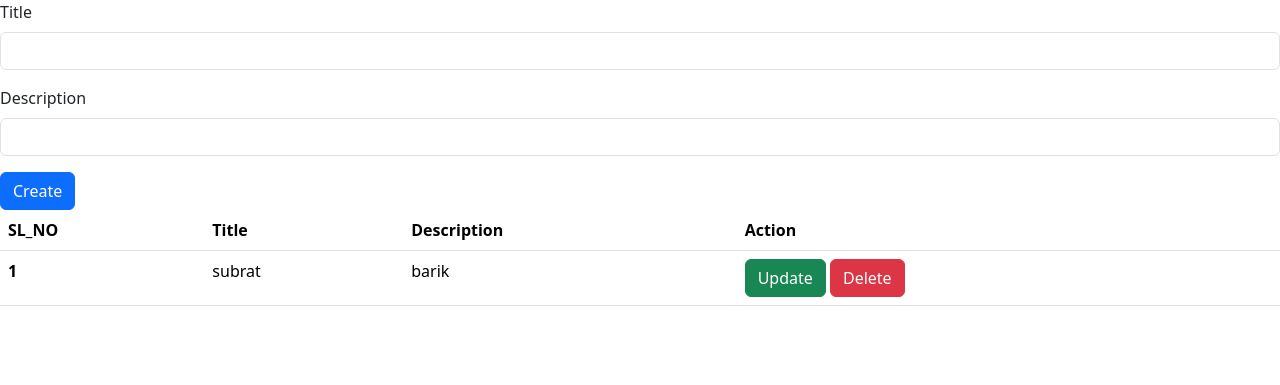
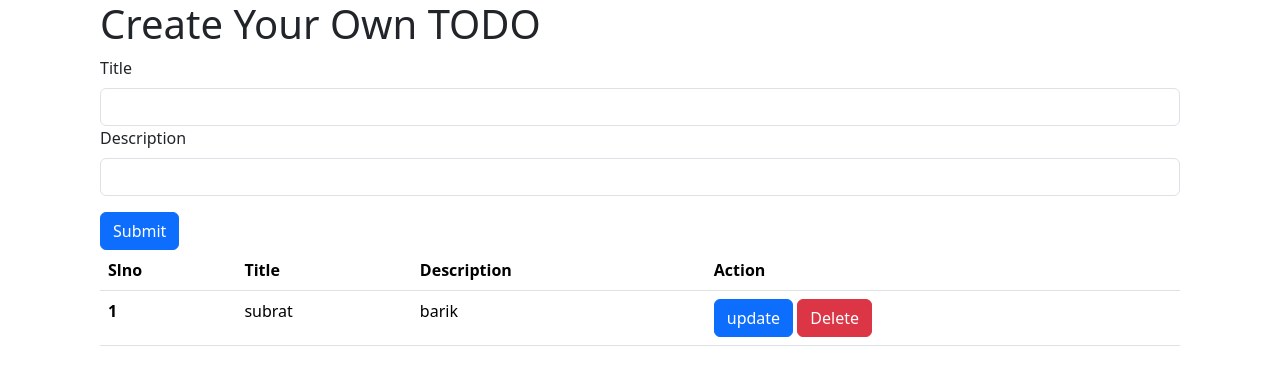
Before and after one commit to SubrataBarik/TODO, a Django app: template templates/home.html in a window 1280 px wide. Shown: the top 385 px of the page. Run offline with Django 5.2, Linux system fonts and the light colour scheme; the template is opened without the code that fills it: values that come from a table or form of the project are taken from there, others are empty; data comes from the database, SQL or seed files in the repository; both versions use the stored data as it was after the commit; parts of the project's set-up code (start-up, migrations or seed data) failed here and were passed over.

Commit message:
first commit

```diff
--- a/app/urls.py
+++ b/app/urls.py
@@ -1,7 +1,10 @@
 from django.urls import path
+
 from .views import *
 
+
 urlpatterns = [
-    path("" ,home , name='home'),
-    path('update_todo/', update_todo, name='update_todo'),
-    path('delete_todo/', delete_todo, name='delete_todo'),
+    path('', home, name='home'),
+    path('update<pk>', update, name='update'),
+    path('delete<pk>', delete, name='delete')
+]
--- a/templates/home.html
+++ b/templates/home.html
@@ -7,42 +7,50 @@
     <link href="https://cdn.jsdelivr.net/npm/bootstrap@5.3.3/dist/css/bootstrap.min.css" rel="stylesheet" integrity="sha384-QWTKZyjpPEjISv5WaRU9OFeRpok6YctnYmDr5pNlyT2bRjXh0JMhjY6hW+ALEwIH" crossorigin="anonymous">
 <script src="https://cdn.jsdelivr.net/npm/bootstrap@5.3.3/dist/js/bootstrap.bundle.min.js" integrity="sha384-YvpcrYf0tY3lHB60NNkmXc5s9fDVZLESaAA55NDzOxhy9GkcIdslK1eN7N6jIeHz" crossorigin="anonymous"></script>
 </head>
-<body>
+<body style="padding-right: 100px; padding-left: 100px;">
+    <h1>Create Your Own TODO</h1>
     <form method="post">
         {% csrf_token %}
         <div class="mb-3">
           <label for="exampleInputEmail1" class="form-label">Title</label>
           <input type="text" class="form-control" id="exampleInputEmail1" aria-describedby="emailHelp" name="title">
-        </div>
         <div class="mb-3">
           <label for="exampleInputPassword1" class="form-label">Description</label>
           <input type="text" class="form-control" id="exampleInputPassword1" name="desc">
         </div>
-        <button type="submit" class="btn btn-primary">Create</button>
+
+        <button type="submit" class="btn btn-primary">Submit</button>
       </form>
-
+{% if all_todos %}
 <table class="table">
   <thead>
     <tr>
-            <th scope="col">SL_NO</th>
+      <th scope="col">Slno</th>
       <th scope="col">Title</th>
       <th scope="col">Description</th>
       <th scope="col">Action</th>
     </tr>
   </thead>
   <tbody>
-            {% for todos in all_todos %}
+    {% for todo in all_todos %}
     <tr>
       <th scope="row">{{forloop.counter}}</th>
-                <td>{{todos.title}}</td>
-                <td>{{todos.desc}}</td>
+      <td>{{todo.title}}</td>
+      <td>{{todo.desc}}</td>
       <td>
-                  <a href=""><button type="button" class="btn btn-success">Update</button></a>
-                  <a href=""><button type="button" class="btn btn-danger">Delete</button></a>
+          <a href="{% url 'update' todo.pk %}"><button type="button" class="btn btn-primary">update</button></a>
+          <a href="{% url 'delete' todo.pk %}"><button type="button" class="btn btn-danger">Delete</button></a>
+
       </td>
     </tr>
     {% endfor %}
+
   </tbody>
 </table>
+
+{% else %}
+<h1>No todos yet....! please create your first todo</h1>
+{% endif %}
+
 </body>
 </html>
--- a/templates/update.html
+++ b/templates/update.html
@@ -7,16 +7,18 @@
     <link href="https://cdn.jsdelivr.net/npm/bootstrap@5.3.3/dist/css/bootstrap.min.css" rel="stylesheet" integrity="sha384-QWTKZyjpPEjISv5WaRU9OFeRpok6YctnYmDr5pNlyT2bRjXh0JMhjY6hW+ALEwIH" crossorigin="anonymous">
 <script src="https://cdn.jsdelivr.net/npm/bootstrap@5.3.3/dist/js/bootstrap.bundle.min.js" integrity="sha384-YvpcrYf0tY3lHB60NNkmXc5s9fDVZLESaAA55NDzOxhy9GkcIdslK1eN7N6jIeHz" crossorigin="anonymous"></script>
 </head>
+</head>
 <body>
     <form method="post">
         {% csrf_token %}
         <div class="mb-3">
           <label for="exampleInputEmail1" class="form-label">Title</label>
-        <input type="text" class="form-control" id="exampleInputEmail1" aria-describedby="emailHelp" name="title">
+          <input type="text" class="form-control" id="exampleInputEmail1" aria-describedby="emailHelp" name="title" value="{{TO.title}}">
         <div class="mb-3">
           <label for="exampleInputPassword1" class="form-label">Description</label>
-        <input type="text" class="form-control" id="exampleInputPassword1" name="desc">
+          <input type="text" class="form-control" id="exampleInputPassword1" name="desc" value="{{TO.desc}}">
         </div>
+
         <button type="submit" class="btn btn-primary">Update</button>
       </form>
 </body>
```
Also changed, not shown: app/views.py (+15 -12 lines), templates/delete_todo.html (deleted, +0 -14 lines), templates/update_todo.html (deleted, +0 -16 lines), db.sqlite3. Lines whose indentation alone changed are shown as unchanged.
